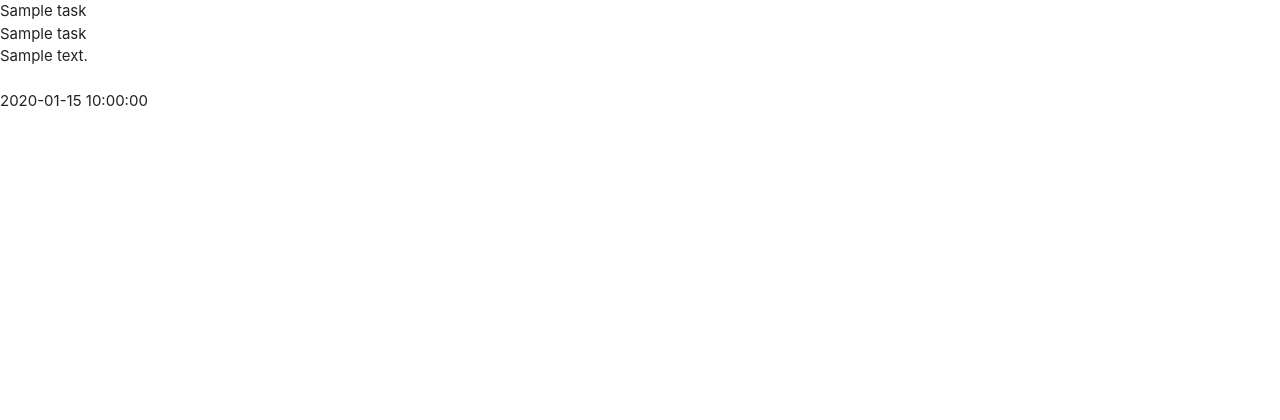
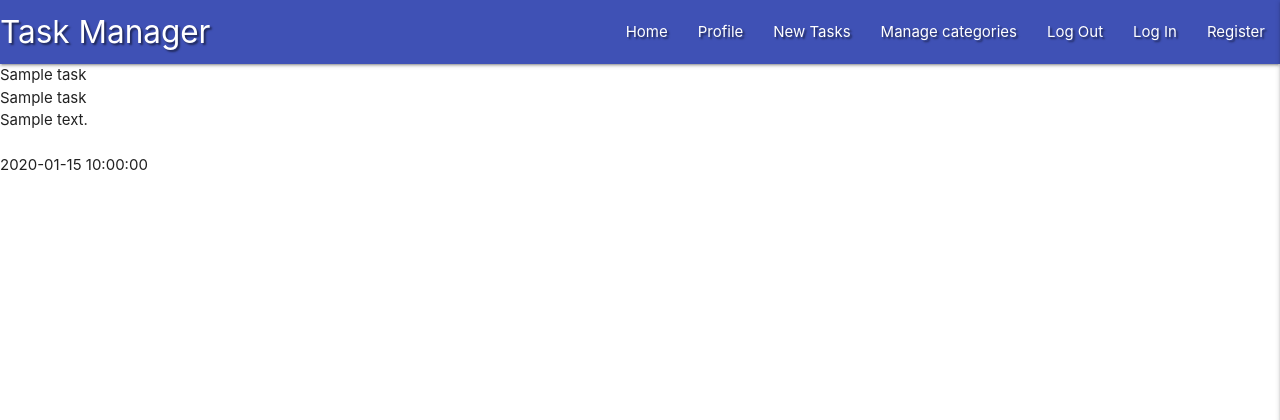
Before and after one commit to marlene32100/Mongo_mini_project, a Flask app: page / in a window 1280 px wide. Shown: the top 420 px of the page. Run offline with Flask 2, Linux system fonts and the light colour scheme; a database or web service that is not in the repository returns one stand-in record (values such as "Sample title"); some libraries are stand-ins or nearby versions.

Commit message:
Add Materialize navbar and sidenav

```diff
--- a/static/css/style.css
+++ b/static/css/style.css
@@ -0,0 +1,3 @@
+.text-shadow {
+    text-shadow: 2px 2px 2px rgba(0, 0, 0, 0.5);
+}
--- a/static/js/script.js
+++ b/static/js/script.js
@@ -0,0 +1,3 @@
+$(document).ready(function(){
+    $('.sidenav').sidenav({edge: "right"});
+  });
--- a/templates/base.html
+++ b/templates/base.html
@@ -16,15 +16,44 @@
 </head>
 
 <body>
+	<header>
+		<nav class="nav-extended text-shadow #3f51b5 indigo">
+			<div class="nav-wrapper">
+				<a href="{{ url_for('get_tasks') }}" class="brand-logo">Task Manager</a>
+				<a href="#" data-target="mobile-demo" class="sidenav-trigger right"><i class="fas fa-bars"></i></a>
+				<ul class="right hide-on-med-and-down">
+					<li><a href="{{ url_for('get_tasks') }}">Home</a></li>
+					<li><a href="#">Profile</a></li>
+					<li><a href="#">New Tasks</a></li>
+					<li><a href="#">Manage categories</a></li>
+					<li><a href="#">Log Out</a></li>
+					<li><a href="#">Log In</a></li>
+					<li><a href="#">Register</a></li>
+				</ul>
+			</div>
+		</nav>
+
+		<ul class="sidenav" id="mobile-demo">
+        <li><h4 class="center-align light-blue-text text-darken-4">Task Manager</h4></li>
+			<li><a href="{{ url_for('get_tasks') }}">Home</a></li>
+			<li><a href="#">Profile</a></li>
+			<li><a href="#">New Tasks</a></li>
+			<li><a href="#">Manage categories</a></li>
+			<li><a href="#">Log Out</a></li>
+			<li><a href="#">Log In</a></li>
+			<li><a href="#">Register</a></li>
+		</ul>
+	</header>
+
 
 	{% block content %}
 	{% endblock %}
 	<script src="https://code.jquery.com/jquery-3.5.1.min.js"
 		integrity="sha256-9/aliU8dGd2tb6OSsuzixeV4y/faTqgFtohetphbbj0=" crossorigin="anonymous"></script>
 	<script src="https://cdnjs.cloudflare.com/ajax/libs/materialize/1.0.0/js/materialize.min.js"></script>
-    <script src="{{ url_for('static', filename='js/script.js') }}"></script>
-    {% block scripts %}
-        {% endblock %}
+	<script src="{{ url_for('static', filename='js/script.js') }}"></script>
+	{% block scripts %}
+	{% endblock %}
 </body>
 
 </html>
```
